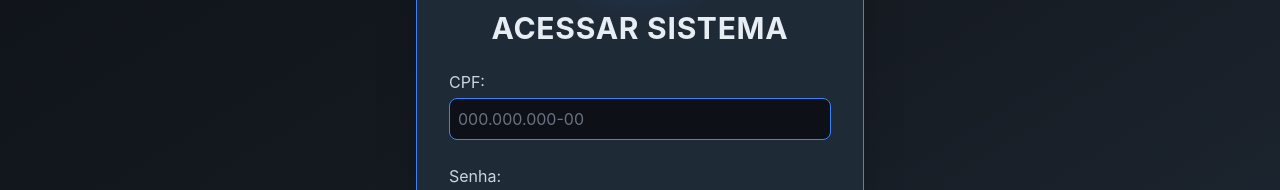
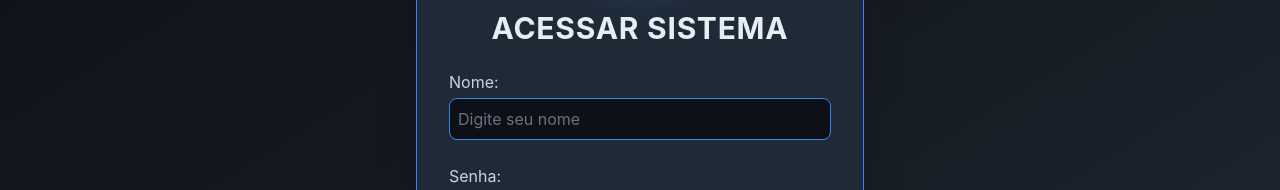
Before and after one commit to Igorfelipe05/BOXTY, a React (Vite) app: page /login in a window 1280 px wide. Shown: the part 308-498 px from the top of the page. Built offline with nearby package versions, Linux system fonts and the light colour scheme.

Commit message:
alterando mais coisas

```diff
--- a/src/pages/login.jsx
+++ b/src/pages/login.jsx
@@ -9,21 +9,30 @@ function Login() {
     register,
     handleSubmit,
     formState: { errors },
-    setValue,
-    watch,
   } = useForm();
 
-  const onSubmit = (data) => {
-    console.log("Dados enviados:", data);
-    // Aqui você chamaria a API real
-  };
+  const onSubmit = async (data) => {
+    try {
+      const response = await fetch("http://localhost:5001/server/usuarios/login", {
+        method: "POST",
+        headers: {
+          "Content-Type": "application/json",
+        },
+        body: JSON.stringify(data),
+      });
 
-  const cpf = watch("cpf");
-
-  const handleCPFChange = (e) => {
-    const { value } = e.target;
-    const formattedValue = formatCPF(value);
-    setValue("cpf", formattedValue);
+      if (response.ok) {
+        const { token } = await response.json();
+        localStorage.setItem("token", token); // Armazena o token no localStorage
+        alert("Login realizado com sucesso!");
+      } else {
+        const error = await response.json();
+        alert(`Erro: ${error.error}`);
+      }
+    } catch (error) {
+      console.error("Erro ao fazer login:", error);
+      alert("Erro ao fazer login. Tente novamente.");
+    }
   };
 
   return (
@@ -31,31 +40,28 @@ function Login() {
       <Header />
       <div className="bg-gradient-to-br from-[#0D1117] via-[#161B22] to-[#1F2A37] min-h-screen flex flex-col items-center justify-center">
         <div className="bg-[#1F2A37] p-8 rounded-2xl shadow-2xl w-full max-w-md border border-[#3B82F6]">
-
           <div className="flex justify-center mb-6">
-          <img src={logo} alt="Logo" className="h-20 opacity-80 drop-shadow-[0_0_20px_rgba(59,130,246,0.6)]" />
+            <img
+              src={logo}
+              alt="Logo"
+              className="h-20 opacity-80 drop-shadow-[0_0_20px_rgba(59,130,246,0.6)]"
+            />
           </div>
           <h1 className="text-3xl font-bold text-center mb-6 text-[#E6EDF3] tracking-wide">
             ACESSAR SISTEMA
           </h1>
 
           <form onSubmit={handleSubmit(onSubmit)}>
-          <label className="block mt-2 mb-1 text-[#CBD5E1]">CPF:</label>
+            <label className="block mt-2 mb-1 text-[#CBD5E1]">Nome:</label>
             <input
               type="text"
-            maxLength={14}
-            {...register("cpf", {
-              required: "CPF é obrigatório",
-              validate: {
-                format: (value) =>
-                  isValidCPFFormat(value) || "CPF deve estar no formato XXX.XXX.XXX-XX",
-              },
+              {...register("nome", {
+                required: "Nome é obrigatório",
               })}
               className="w-full p-2 mb-2 rounded-lg bg-[#0D1117] border border-[#3B82F6] text-[#E6EDF3] placeholder-gray-500 focus:outline-none focus:ring-2 focus:ring-[#3B82F6]"
-            placeholder="000.000.000-00"
-            onChange={handleCPFChange}
+              placeholder="Digite seu nome"
             />
-          {errors.cpf && <p className="text-red-500 text-sm">{errors.cpf.message}</p>}
+            {errors.nome && <p className="text-red-500 text-sm">{errors.nome.message}</p>}
 
             <label className="block mt-4 mb-1 text-[#CBD5E1]">Senha:</label>
             <input
--- a/src/server/db.js
+++ b/src/server/db.js
@@ -5,7 +5,7 @@ const db = mysql.createPool({
   user: 'seu_usuario',
   password: 'sua_senha',
   database: 'boxty',
-  port: 3306,
+  port: 3307,
 });
 
 export default db;
--- a/src/server/usuario.js
+++ b/src/server/usuario.js
@@ -37,10 +37,10 @@ router.post('/usuarios', async (req, res) => {
 
 // Rota para autenticar usuários
 router.post('/login', async (req, res) => {
-  const { email, senha } = req.body;
+  const { nome, senha } = req.body; // Alterado de "email" para "nome"
 
   try {
-    const [rows] = await db.query('SELECT * FROM usuarios WHERE email = ?', [email]);
+    const [rows] = await db.query('SELECT * FROM usuarios WHERE nome = ?', [nome]); // Busca pelo nome
     const user = rows[0];
 
     if (!user || !(await bcrypt.compare(senha, user.senha))) {
```
Lines whose indentation alone changed are shown as unchanged.
